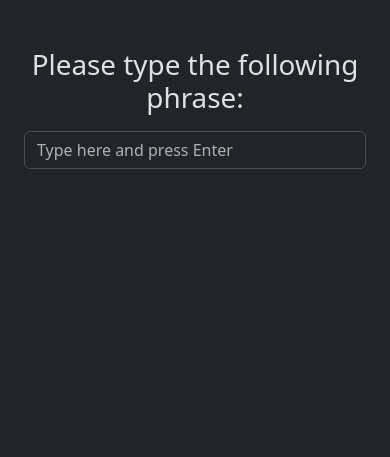
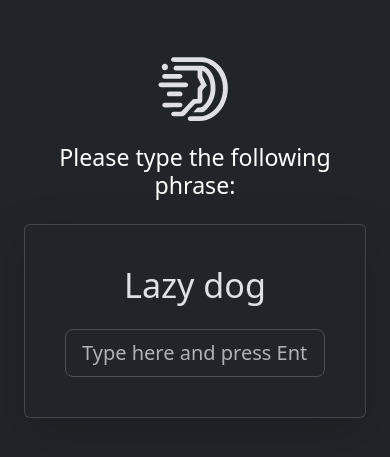
Before and after one commit to kamilpajak/BiometricTypingAnalysis, a Flask app: page /capture in a window 390 px wide. Shown: the part 56-513 px from the top of the page. Run offline with Flask 3, Linux system fonts and the light colour scheme; the visitor is signed in with stand-in values (Sample User, id 1).

Commit message:
Fix capture view

```diff
--- a/app.py
+++ b/app.py
@@ -42,7 +42,8 @@ def index():
 @app.route('/capture')
 def capture():
     if 'user_id' in session:
-        return render_template('capture.html')  # Show capture page if logged in
+        phrase_to_type = random.choice(phrases)  # Select a random phrase
+        return render_template('capture.html', phrase_to_type=phrase_to_type)  # Show capture page if logged in
     else:
         return redirect(url_for('login'))  # Redirect to login if not logged in
 
--- a/templates/capture.html
+++ b/templates/capture.html
@@ -2,24 +2,24 @@
 
 {% block content %}
 <div class="container mt-5">
-    <form id="typingForm" action="/" method="post" class="needs-validation" novalidate>
-        <div id="phraseCarousel" class="carousel slide" data-bs-ride="carousel">
-            <div class="carousel-inner text-center">
-                <div class="carousel-item active">
-                    <div class="d-block w-100">
-                        <h2 class="display-6">Please type the following phrase:</h2>
-                        <p class="lead" id="phraseToType">{{ typing_phrase }}</p>
-                    </div>
+    <div class="row justify-content-center">
+        <div class="col-md-6 text-center">
+            <!-- SVG Icon and Title above the card -->
+            <img src="{{ url_for('static', filename='favicon.svg') }}" alt="Biometric Typing Analysis Logo"
+                 style="width: 80px; height: 80px; margin-bottom: 1rem;">
+            <h3 class="mb-4 text-white">Please type the following phrase:</h3>
+
+            <div class="card shadow-lg p-4">
+                <div class="card-body">
+                    <h3 id="phraseToType" class="display-4 mb-4">{{ phrase_to_type }}</h3>
+                    <!-- Text input for typing -->
+                    <input type="text" id="typingData" class="form-control form-control-lg" required
+                           placeholder="Type here and press Enter">
+                    <div class="invalid-feedback">Please type the required text.</div>
                 </div>
             </div>
         </div>
-
-        <div class="mb-3">
-            <input type="text" id="typingData" name="typingData" class="form-control" required
-                   placeholder="Type here and press Enter">
-            <div class="invalid-feedback">Please type the required text.</div>
-        </div>
-    </form>
+    </div>
 </div>
 <script src="{{ url_for('static', filename='static.js') }}"></script>
 {% endblock %}
```
